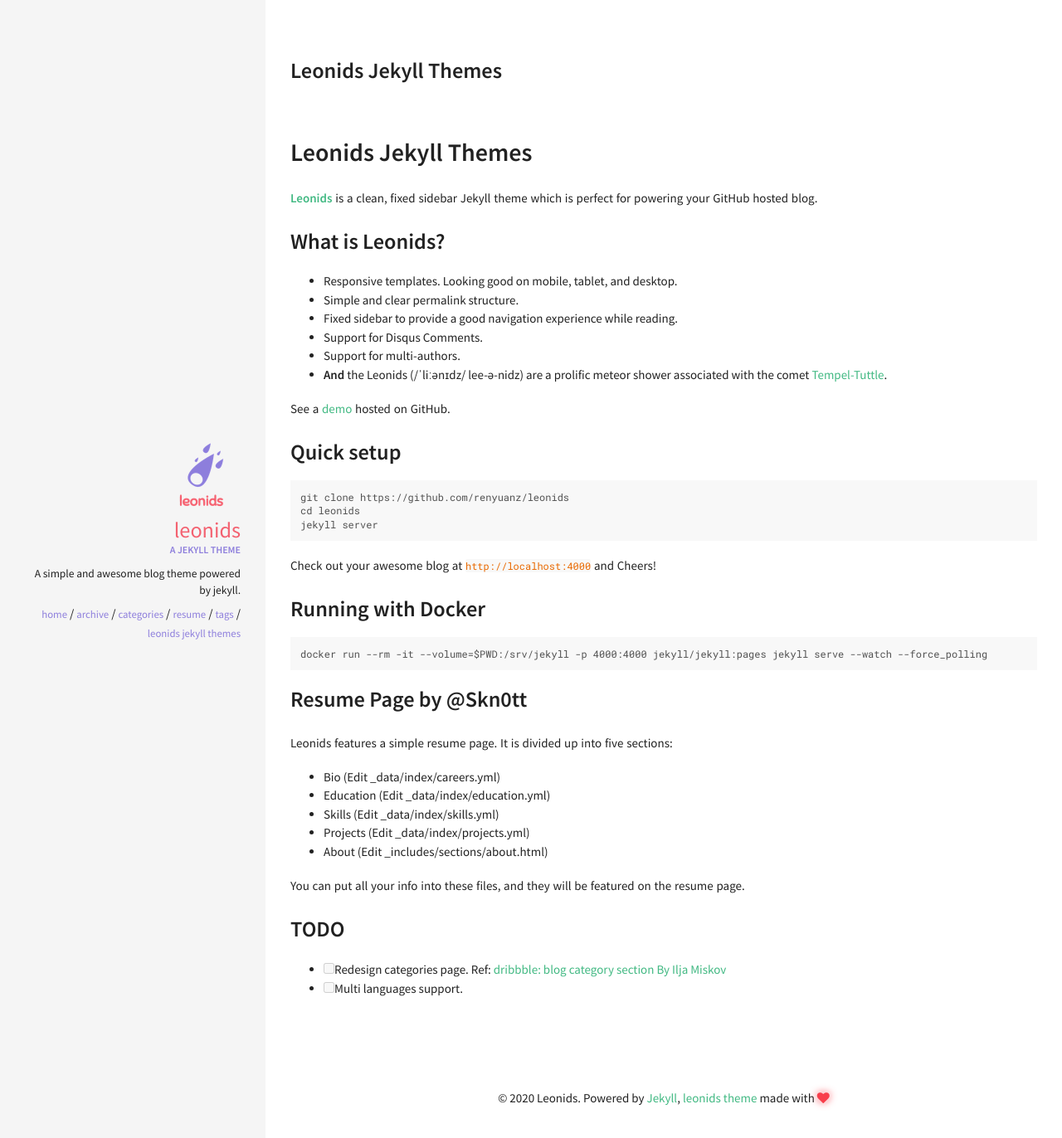
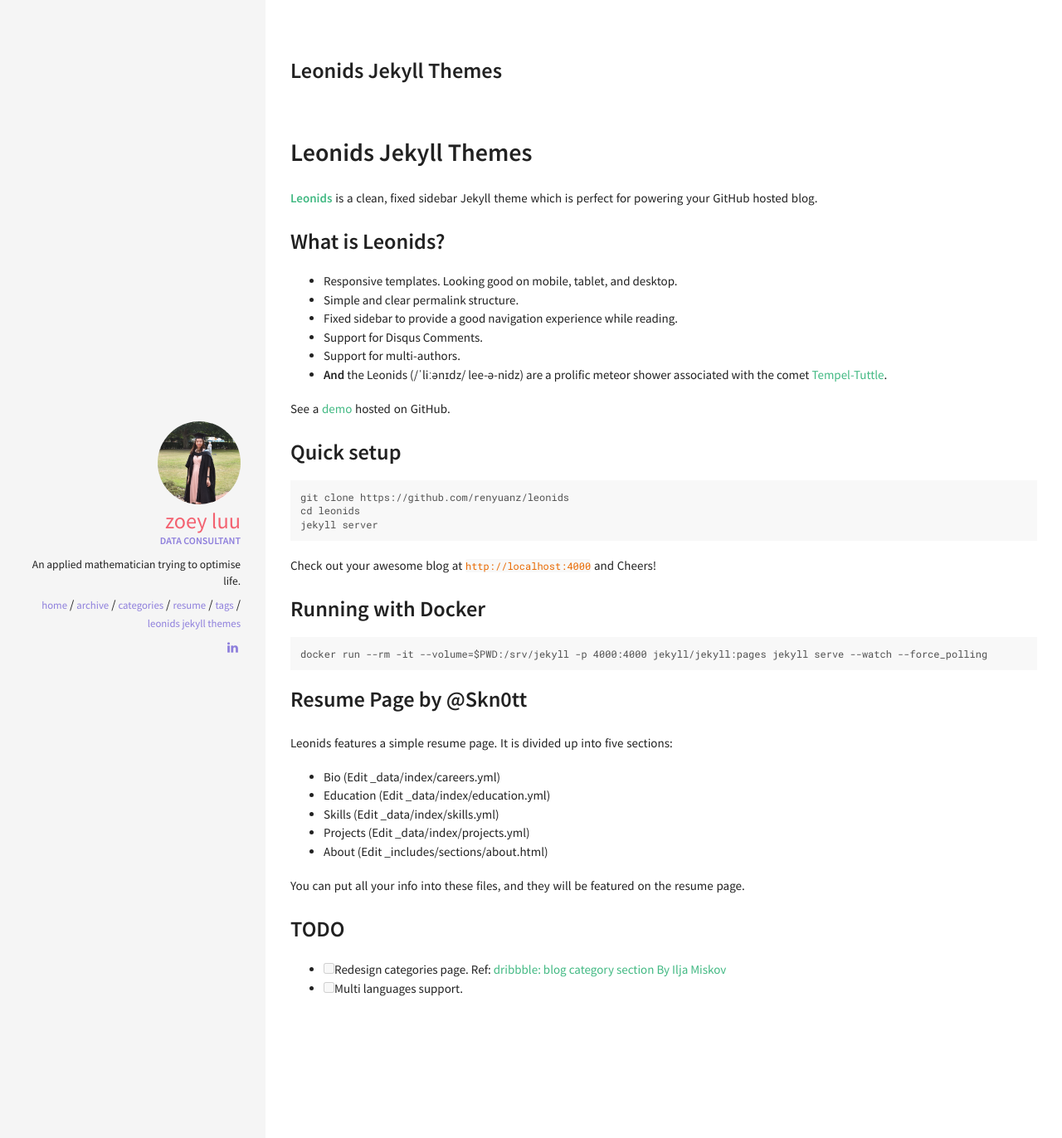
Before and after one commit to zoluu/zoluu.github.io, a Jekyll site: the page built from README.md, in a window 1280 px wide. Shown: the top 1372 px of the page at 83% size. Built offline with Jekyll 4.4.1, drawn with Linux system fonts in a browser that asks for light colours; our own code applies the rules of GitHub Pages for plain Markdown files.

Commit message:
Update 2020-Dec-30

```diff
--- a/_config.yml
+++ b/_config.yml
@@ -3,18 +3,18 @@
 # Site wide configuration
 ####################################
 #
-title: Leonids
+title: Zoey Luu
 email:
-description: A simple and awesome blog theme powered by jekyll.
+description: Data Consultant
 url: # the base hostname & protocol for your site
-keywords: ["blog", "jekyll"]
+keywords: ["blog", ""]
 
 #
 ###################################
 # Jekyll configuration
 ####################################
 #
-timezone:          Europe/Paris
+timezone:          Europe/London
 markdown:          kramdown
 highlighter:       rouge
 excerpt_separator: <!--more-->
@@ -33,10 +33,10 @@
 ####################################
 #
 owner:
-  name: Leonids
-  avatar: leonids-logo.png
-  job: "A jekyll theme"
-  bio: "A simple and awesome blog theme powered by jekyll."
+  name: Zoey Luu
+  avatar: Zoey_Luu.jpg
+  job: "Data Consultant"
+  bio: "An applied mathematician trying to optimise life."
   email:
   disqus-shortname:
   twitter: #username
@@ -51,7 +51,7 @@
   github: #username
   gitlab: #username
   stackoverflow: #123456/username   from a "http://stackoverflow.com/users/123456/username" link
-  linkedin: #username
+  linkedin: zoey-luu-9b069a144
   skype: #username
   xing: #username
   instagram: #username
--- a/_includes/footer.html
+++ b/_includes/footer.html
@@ -1,3 +1,3 @@
 <footer>
-  &copy; {{ site.time | date: '%Y' }} {{ site.owner.name }}. Powered by <a href="http://jekyllrb.com/">Jekyll</a>, <a href="http://github.com/renyuanz/leonids/">leonids theme</a> made with <i class="fa fa-heart heart-icon"></i>
+  <!-- &copy; {{ site.time | date: '%Y' }} {{ site.owner.name }}. Powered by <a href="http://jekyllrb.com/">Jekyll</a>, <a href="http://github.com/renyuanz/leonids/">leonids theme</a> made with <i class="fa fa-heart heart-icon"></i> -->
 </footer>
```
Also changed, not shown: img/Zoey_Luu.jpg (added).
